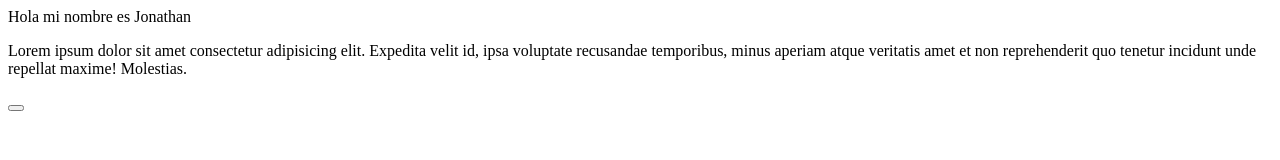
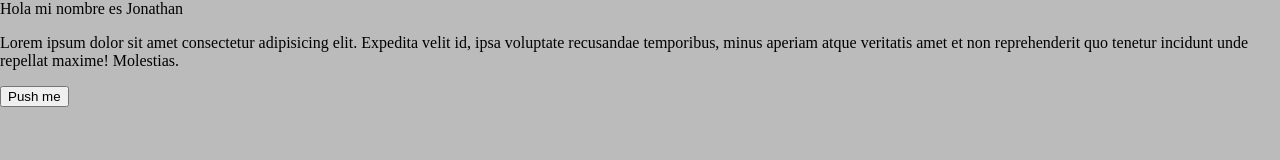
Before and after one commit to jonamejia/sample-repo, a plain HTML site: page index.html in a window 1280 px wide. Drawn offline with Linux system fonts and the light colour scheme.

Commit message:
Actualizado

```diff
--- a/index.html
+++ b/index.html
@@ -2,11 +2,12 @@
 <html lang="en">
 <head>
     <title>Document</title>
+    <link rel="stylesheet" href="style.css">
 </head>
 <body>
     <div>Hola mi nombre es Jonathan</div>
     <p>Lorem ipsum dolor sit amet consectetur adipisicing elit. Expedita velit id, ipsa voluptate recusandae temporibus, minus aperiam atque veritatis amet et non reprehenderit quo tenetur incidunt unde repellat maxime! Molestias.</p>
 
-    <Button></Button>
+    <Button>Push me</Button>
 </body>
 </html>
```
